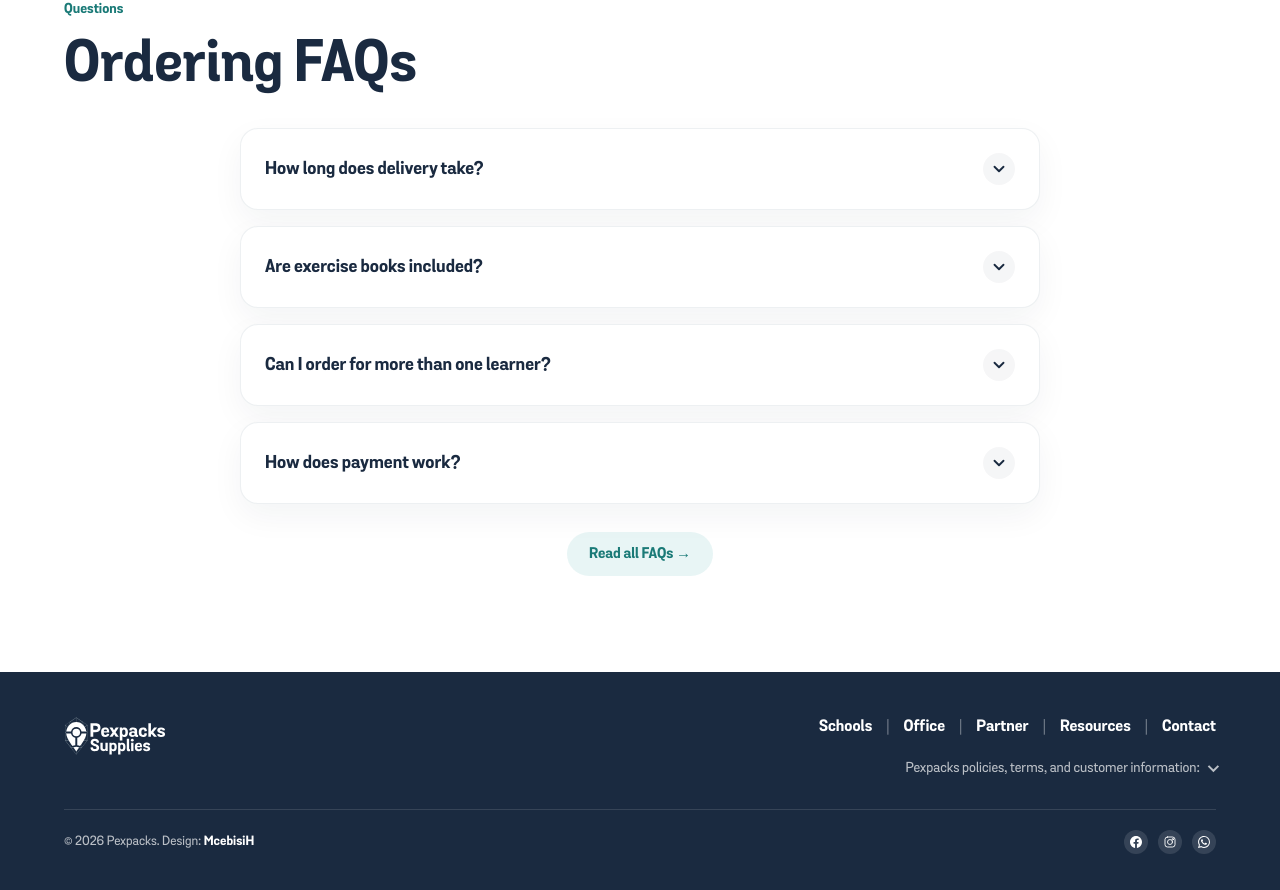
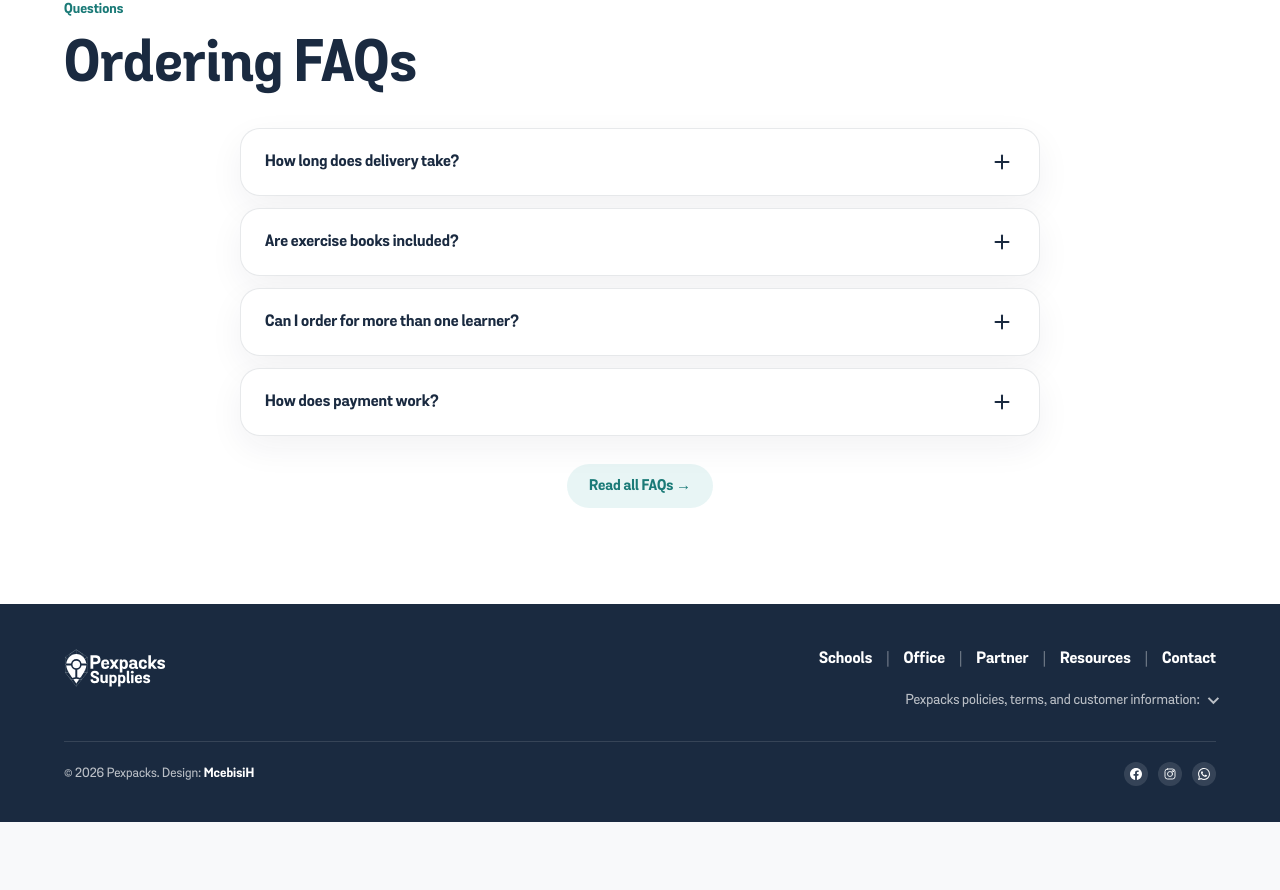
Before and after one commit to mcebisidesigner-spec/pexpacks-supplies, a Next.js app: page /order in a window 1280 px wide. Shown: the part 1935-2825 px from the top of the page. After the commit the page ends 2757 px from the top, so only its background shows below. Built offline with nearby package versions, Linux system fonts and the light colour scheme.

Commit message:
Unify FAQ accordion plus styling

```diff
--- a/app/partnership/PartnerWithSchools.module.css
+++ b/app/partnership/PartnerWithSchools.module.css
@@ -162,7 +162,7 @@
 
 .faqItem {
   border: var(--card-border);
-  border-radius: var(--radius-card-compact);
+  border-radius: 20px;
   background: var(--card-bg);
   box-shadow: var(--card-shadow);
   overflow: hidden;
@@ -194,8 +194,8 @@
 }
 
 .faqIcon {
-  width: 24px;
-  height: 24px;
+  width: 26px;
+  height: 26px;
   display: grid;
   place-items: center;
   position: relative;
--- a/app/partnership/page.tsx
+++ b/app/partnership/page.tsx
@@ -274,7 +274,9 @@ export default function PartnerWithSchoolsPage() {
                   {item.links?.length ? (
                     <div className={pageStyles.faqLinks}>
                       {item.links.map((link: { label: string; href: string }) => (
-                        <a href={link.href} key={link.href}>{link.label}</a>
+                        <Link href={link.href} key={link.href}>
+                          {link.label}
+                        </Link>
                       ))}
                     </div>
                   ) : null}
--- a/components/marketing/FAQExperience.module.css
+++ b/components/marketing/FAQExperience.module.css
@@ -198,7 +198,7 @@
 .faqItem {
   overflow: hidden;
   border: 1px solid rgba(26, 42, 64, 0.1);
-  border-radius: 18px;
+  border-radius: 20px;
   background: #ffffff;
   box-shadow: 0 12px 34px rgba(26, 42, 64, 0.06);
   transition:
@@ -214,28 +214,22 @@
 .faqItem button {
   width: 100%;
   display: grid;
-  grid-template-columns: auto minmax(0, 1fr) auto auto;
-  gap: 12px;
+  grid-template-columns: minmax(0, 1fr) auto auto;
+  gap: 14px;
   align-items: center;
   border: 0;
-  padding: 18px 18px;
+  min-height: 66px;
+  padding: 18px 24px;
   background: transparent;
   color: var(--pex-primary);
   text-align: left;
   cursor: pointer;
 }
 
-.questionNumber {
-  color: var(--pex-coral);
-  font-family: var(--font-heading);
-  font-size: 16px;
+.questionText {
+  font-size: clamp(16px, 1.8vw, 20px);
   font-weight: 900;
-}
-
-.questionText {
-  font-size: clamp(17px, 2vw, 21px);
-  font-weight: 900;
-  line-height: 1.16;
+  line-height: 1.2;
 }
 
 .categoryPill {
@@ -250,10 +244,10 @@
 
 .toggleIcon {
   position: relative;
-  width: 34px;
-  height: 34px;
-  border-radius: 999px;
-  background: var(--pex-primary);
+  width: 26px;
+  height: 26px;
+  color: var(--pex-primary);
+  flex: 0 0 auto;
 }
 
 .toggleIcon::before,
@@ -265,7 +259,7 @@
   width: 14px;
   height: 2px;
   border-radius: 999px;
-  background: #ffffff;
+  background: currentColor;
   transform: translate(-50%, -50%);
 }
 
@@ -279,7 +273,7 @@
 }
 
 .answer {
-  padding: 0 18px 20px 58px;
+  padding: 0 24px 22px;
 }
 
 .answer p {
@@ -366,7 +360,8 @@
   }
 
   .faqItem button {
-    grid-template-columns: auto minmax(0, 1fr) auto;
+    grid-template-columns: minmax(0, 1fr) auto;
+    padding-inline: 20px;
   }
 
   .categoryPill {
--- a/components/marketing/FAQExperience.tsx
+++ b/components/marketing/FAQExperience.tsx
@@ -129,7 +129,7 @@ export function FAQExperience({ faqs }: FAQExperienceProps) {
 
           {filteredFaqs.length ? (
             <div className={styles.accordion}>
-              {filteredFaqs.map((faq, index) => {
+              {filteredFaqs.map((faq) => {
                 const isOpen = openId === faq.id;
 
                 return (
@@ -145,9 +145,6 @@ export function FAQExperience({ faqs }: FAQExperienceProps) {
                       aria-expanded={isOpen}
                       aria-controls={`${faq.id}-answer`}
                     >
-                      <span className={styles.questionNumber}>
-                        {String(index + 1).padStart(2, "0")}
-                      </span>
                       <span className={styles.questionText}>{faq.question}</span>
                       <span className={styles.categoryPill}>{faq.category}</span>
                       <span className={styles.toggleIcon} aria-hidden="true" />
--- a/components/marketing/LayByExperience.module.css
+++ b/components/marketing/LayByExperience.module.css
@@ -331,10 +331,10 @@
 
 .detailItem,
 .faqItem {
-  border: 1px solid rgba(26, 42, 64, 0.08);
+  border: 1px solid rgba(26, 42, 64, 0.1);
   border-radius: 20px;
-  background: var(--pex-bg);
-  box-shadow: var(--card-shadow);
+  background: #ffffff;
+  box-shadow: 0 12px 34px rgba(26, 42, 64, 0.06);
   overflow: hidden;
 }
 
--- a/components/marketing/MarketingSections.module.css
+++ b/components/marketing/MarketingSections.module.css
@@ -410,17 +410,47 @@
 }
 
 .faqItem {
-  border: var(--card-border);
-  border-radius: var(--radius-card);
-  background: var(--card-bg);
-  box-shadow: var(--card-shadow);
+  overflow: hidden;
+  border: 1px solid rgba(26, 42, 64, 0.1);
+  border-radius: 20px;
+  background: #ffffff;
+  box-shadow: 0 12px 34px rgba(26, 42, 64, 0.06);
 }
 
 .faqItem summary {
+  position: relative;
   cursor: pointer;
-  padding: 20px 24px;
+  min-height: 64px;
+  padding: 20px 60px 20px 24px;
   color: var(--pex-primary);
-  font-weight: 800;
+  font-weight: 900;
+  list-style: none;
+}
+
+.faqItem summary::-webkit-details-marker {
+  display: none;
+}
+
+.faqItem summary::before,
+.faqItem summary::after {
+  content: "";
+  position: absolute;
+  top: 50%;
+  right: 24px;
+  width: 15px;
+  height: 2px;
+  border-radius: 999px;
+  background: currentColor;
+  transform: translateY(-50%);
+  transition: transform var(--motion-duration) var(--motion-ease);
+}
+
+.faqItem summary::after {
+  transform: translateY(-50%) rotate(90deg);
+}
+
+.faqItem[open] summary::after {
+  transform: translateY(-50%) rotate(0deg);
 }
 
 .faqItem p {
--- a/components/shared/FaqAccordion.module.css
+++ b/components/shared/FaqAccordion.module.css
@@ -26,14 +26,14 @@
 .accordionList {
   display: flex;
   flex-direction: column;
-  gap: 16px;
+  gap: 12px;
 }
 
 .accordionItem {
-  background: var(--card-bg);
-  border-radius: var(--radius-card-compact);
-  border: var(--card-border);
-  box-shadow: var(--card-shadow);
+  background: #ffffff;
+  border-radius: 20px;
+  border: 1px solid rgba(26, 42, 64, 0.1);
+  box-shadow: 0 12px 34px rgba(26, 42, 64, 0.06);
   overflow: hidden;
   transition:
     box-shadow var(--motion-duration) var(--motion-ease),
@@ -42,20 +42,22 @@
 
 .accordionItem:hover {
   border-color: rgba(33, 158, 154, 0.22);
-  box-shadow: var(--card-shadow-hover);
+  box-shadow: 0 18px 42px rgba(26, 42, 64, 0.09);
 }
 
 .accordionItem.open {
-  border-color: var(--pex-keppel);
-  box-shadow: var(--card-shadow-hover);
+  border-color: rgba(33, 158, 154, 0.34);
+  box-shadow: 0 18px 44px rgba(26, 42, 64, 0.1);
 }
 
 .accordionButton {
   width: 100%;
-  display: flex;
+  min-height: 64px;
+  display: grid;
+  grid-template-columns: minmax(0, 1fr) auto;
   align-items: center;
-  justify-content: space-between;
-  padding: 24px;
+  gap: 18px;
+  padding: 20px 24px;
   background: none;
   border: none;
   cursor: pointer;
@@ -65,37 +67,39 @@
 
 .questionText {
   color: var(--pex-primary);
-  font-size: 18px;
-  font-weight: 800;
-  padding-right: 24px;
+  font-size: 16px;
+  font-weight: 900;
+  line-height: 1.25;
 }
 
 .iconContainer {
-  width: 32px;
-  height: 32px;
-  border-radius: 50%;
-  background: rgba(15, 37, 55, 0.04);
-  display: flex;
-  align-items: center;
-  justify-content: center;
+  position: relative;
+  width: 26px;
+  height: 26px;
   flex-shrink: 0;
-  transition: background 0.3s ease;
+  color: var(--pex-primary);
 }
 
-.accordionItem.open .iconContainer {
-  background: rgba(33, 158, 154, 0.1);
+.plusIcon::before,
+.plusIcon::after {
+  content: "";
+  position: absolute;
+  top: 50%;
+  left: 50%;
+  width: 15px;
+  height: 2px;
+  border-radius: 999px;
+  background: currentColor;
+  transform: translate(-50%, -50%);
+  transition: transform var(--motion-duration) var(--motion-ease);
 }
 
-.icon {
-  width: 18px;
-  height: 18px;
-  color: var(--pex-primary);
-  transition: transform 0.3s ease;
+.plusIcon::after {
+  transform: translate(-50%, -50%) rotate(90deg);
 }
 
-.accordionItem.open .icon {
-  transform: rotate(180deg);
-  color: var(--pex-keppel);
+.accordionItem.open .plusIcon::after {
+  transform: translate(-50%, -50%) rotate(0deg);
 }
 
 .accordionContent {
@@ -121,7 +125,7 @@
 }
 
 .answerInner {
-  padding: 0 24px 24px;
+  padding: 0 24px 22px;
   color: var(--pex-text);
   font-size: 16px;
   line-height: 1.6;
@@ -167,11 +171,11 @@
 
 @media (max-width: 600px) {
   .accordionButton {
-    padding: 20px;
+    padding: 18px 20px;
   }
 
   .questionText {
-    font-size: 16px;
+    font-size: 15px;
   }
 
   .answerInner {
--- a/components/shared/FaqAccordion.tsx
+++ b/components/shared/FaqAccordion.tsx
@@ -46,17 +46,7 @@ export function FaqAccordion({
               >
                 <span className={styles.questionText}>{faq.question}</span>
                 <span className={styles.iconContainer}>
-                  <svg
-                    viewBox="0 0 24 24"
-                    fill="none"
-                    stroke="currentColor"
-                    strokeWidth="2.5"
-                    strokeLinecap="round"
-                    strokeLinejoin="round"
-                    className={`${styles.icon} ${isOpen ? styles.iconOpen : ""}`}
-                  >
-                    <polyline points="6 9 12 15 18 9"></polyline>
-                  </svg>
+                  <span className={styles.plusIcon} aria-hidden="true" />
                 </span>
               </button>
               <div
```
Also changed, not shown: components/school-packs/PhaseClient.module.css (+63 -19 lines), components/school-packs/PhaseClient.tsx (+11 -3 lines).
